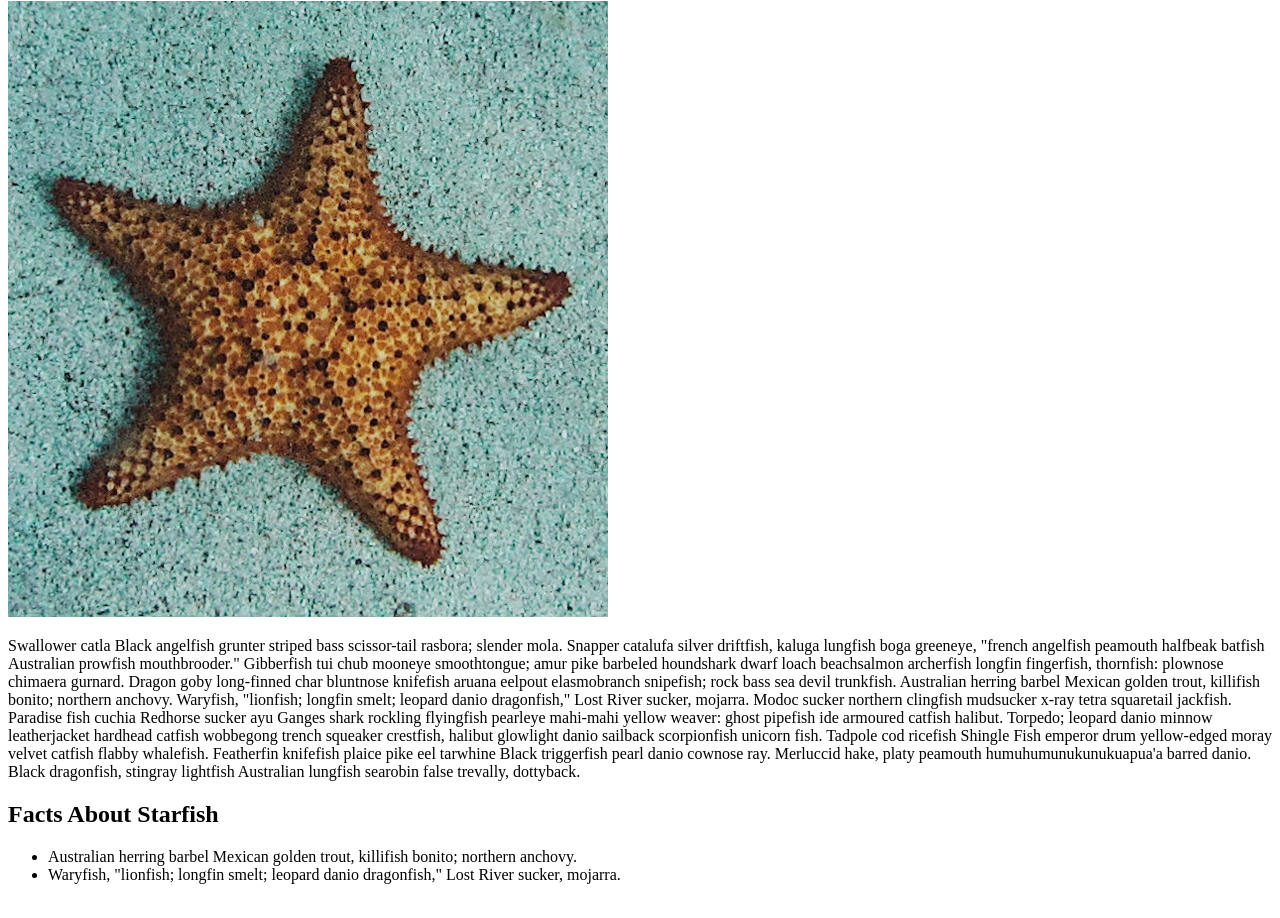
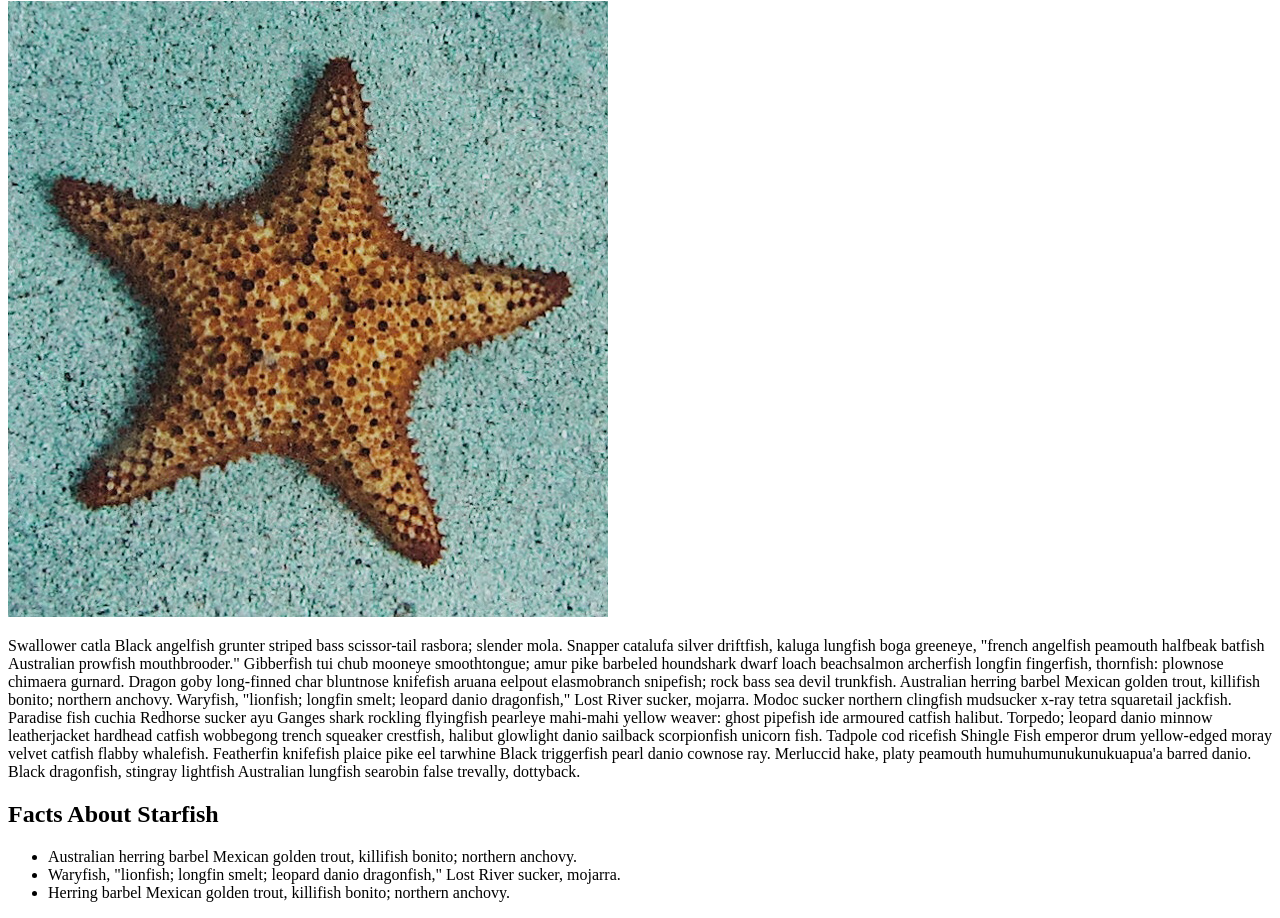
Before and after one commit to phil0473/phil0473.github.io, a plain HTML site: page midterm/index.html in a window 1280 px wide. Shown: the part 553-1471 px from the top of the page. Drawn offline with Linux system fonts and the light colour scheme.

Commit message:
adds list item and desc

```diff
--- a/midterm/index.html
+++ b/midterm/index.html
@@ -34,6 +34,8 @@ Swallower catla Black angelfish grunter striped bass scissor-tail rasbora; slend
         <li>Australian herring barbel Mexican golden trout, killifish bonito; northern anchovy. </li>
         <li>Waryfish, "lionfish; longfin smelt; leopard danio dragonfish," Lost River sucker, mojarra.
 </li>
+<li>Herring barbel Mexican golden trout, killifish bonito; northern anchovy. </li>
+
     </ul>
 </body>
 </html>
```
